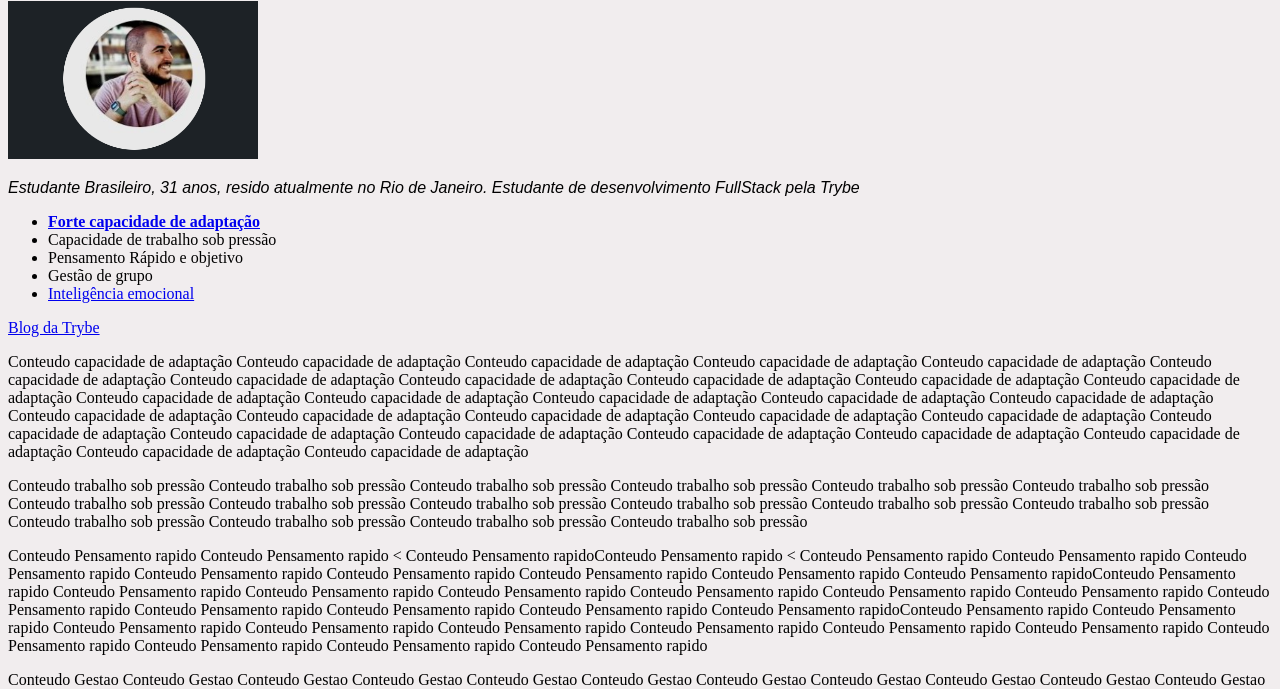
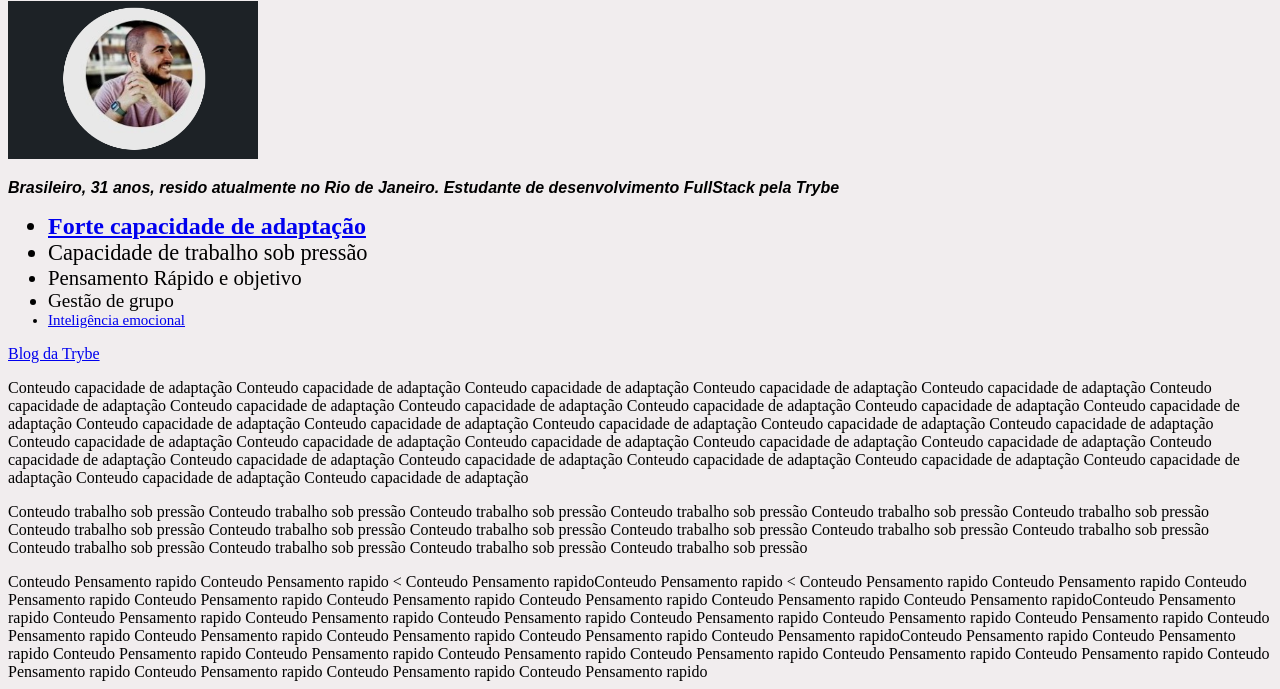
Before and after one commit to CCFerreira/CCFerreira.github.io, a plain HTML site: page index.html in a window 1280 px wide. Shown: the part 79-768 px from the top of the page. Drawn offline with Linux system fonts and the light colour scheme.

Commit message:
requisitos 3 e 4

```diff
--- a/index.html
+++ b/index.html
@@ -12,15 +12,15 @@
 <image src="Minhafoto.png"
 alt="Foto de estudante de desenvolvimento Fullstack pela trybe"
 width="250px">
-<p class="descricao"><em>Estudante Brasileiro, 31 anos, resido atualmente
+<p class="descricao"><em><strong> Brasileiro, 31 anos, resido atualmente
     no Rio de Janeiro. Estudante de desenvolvimento
-FullStack pela Trybe</em></p>
+FullStack pela Trybe</strong></em></p>
 <ul>
-    <li><Strong><a href="#forte">Forte capacidade de adaptação</a></Strong></li>
-    <li>Capacidade de trabalho sob pressão</li>
-    <li>Pensamento Rápido e objetivo</li>
-    <li>Gestão de grupo</li>
-    <li><a href="#inteligenciaEmocional">Inteligência emocional</a></li>
+    <li class="elemento1"><Strong><a href="#forte">Forte capacidade de adaptação</a></Strong></li>
+    <li class="elemento2">Capacidade de trabalho sob pressão</li>
+    <li class="elemento3">Pensamento Rápido e objetivo</li>
+    <li class="elemento4">Gestão de grupo</li>
+    <li class="elemento5"><a href="#inteligenciaEmocional">Inteligência emocional</a></li>
 </ul>
 <a href="https://blog.betrybe.com/?utm_medium=email&_hsmi=208321569&_hsenc=p2ANqtz-9_G9fynhmgTMtSjccNuRY4neuUSR25_XJgYX3tBp-uioFaTxwkg8BF7luDNImDfbopowIR3MqQM6SB6tKvnDi7wMOTRg&utm_content=208321569&utm_source=hs_automation"target="_blank"> Blog da Trybe</a>
 <p id="forte">Conteudo capacidade de adaptação Conteudo capacidade de adaptação
--- a/style.css
+++ b/style.css
@@ -6,4 +6,20 @@ font-family: 'Times New Roman', Times, serif;
 }
 .descricao{
     font-family: Arial, Helvetica, sans-serif;
+
 }
+.elemento5 {
+    font-size: 15px;
+}
+.elemento4 {
+    font-size: 1.2em;
+}
+.elemento3 {
+    font-size: 1.3em;
+}
+.elemento2 {
+    font-size: 1.4em;
+}
+.elemento1 {
+    font-size: 1.5em;
+}
```
